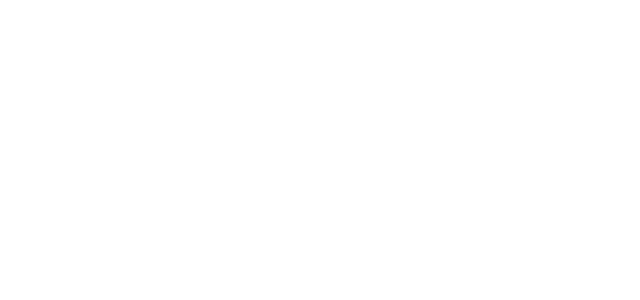
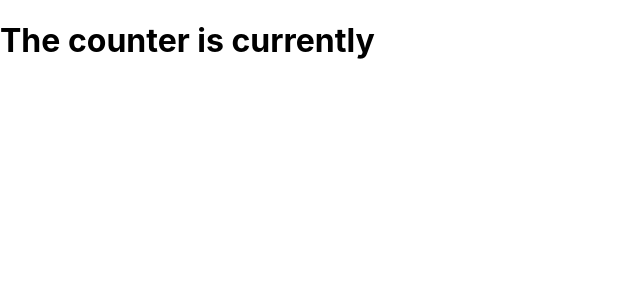
Before and after one commit to CaiqueMOliveira/TestMeWithJest, a React (Create React App) app: page / in a window 1280 px wide. Shown: the top 300 px of the page, without its empty margins (0-640 px from the left). Built offline with nearby package versions, Linux system fonts and the light colour scheme.

Commit message:
create 'renders counter display' test

```diff
--- a/src/App.js
+++ b/src/App.js
@@ -6,6 +6,7 @@ class App extends Component {
   render() {
     return (
       <div data-test="component-app">
+        <h1 data-test="counter-display">The counter is currently</h1>
       </div>
     );
   }
```
Also changed, not shown: 1 other file (tests, documents, lock files or other folders).
